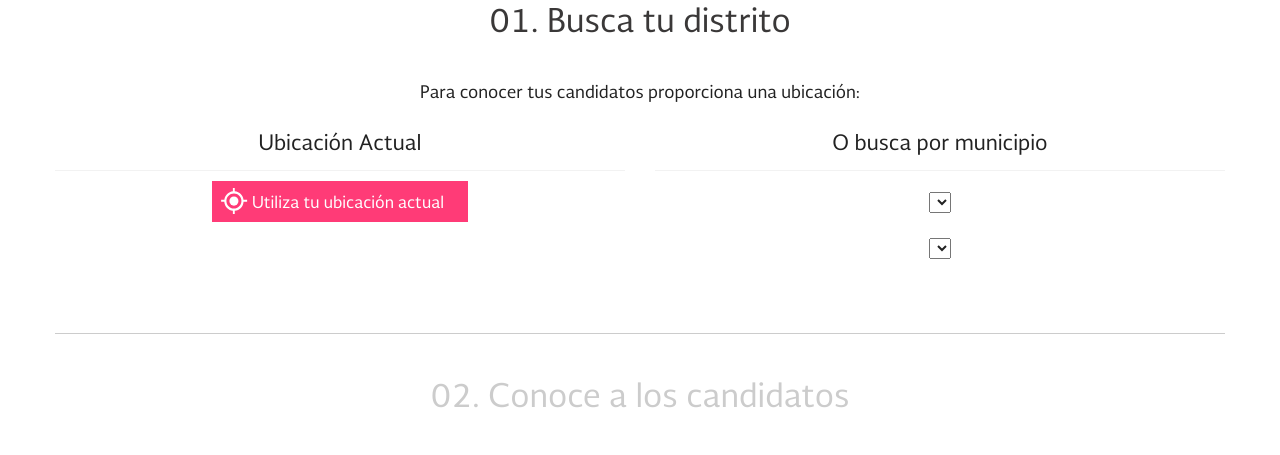
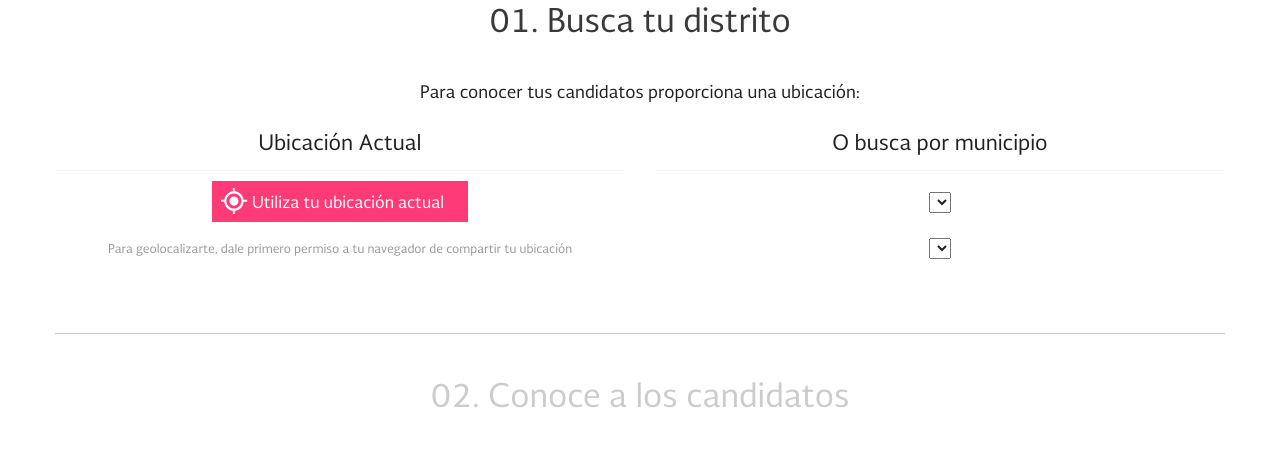
Before and after one commit to GobiernoFacil/INE_facil, a PHP site: page /candidatos.php in a window 1280 px wide. Shown: the part 385-840 px from the top of the page. Run offline with PHP 8.4, Linux system fonts and the light colour scheme; lists and menus that the app fills with data are empty; some libraries are stand-ins or nearby versions.

Commit message:
add labels and update style

```diff
--- a/candidatos.php
+++ b/candidatos.php
@@ -41,7 +41,8 @@
 					<div class="row">
 					<div class="col-sm-6 ubica">
 						<h3 class="ubica">Ubicación Actual</h3>
-						<a class="location">Utiliza tu ubicación actual</a>
+						<p><a class="location">Utiliza tu ubicación actual</a></p>
+						<p><small>Para geolocalizarte, dale primero permiso a tu navegador de compartir tu ubicación</small></p>
 					</div>
 					<div class="col-sm-6 ubica">
 				  <form>
@@ -86,6 +87,9 @@
 				<!-- la información de la casilla seleccionada -->
 				<section class="casilla">
 					 <h2>03. Ubica tu casilla</h2>
+					 <p class="lead">Está es tu ubicación actual, si esta no es tu ubicación, arrastra el marcador en el mapa para mostrar
+						 la información de la casilla.
+					 </p>
 					 <!-- el mapa de las casillas -->
 					 <div id="city-map-container">
 					 	<div class="map"></div>
--- a/css/styles.css
+++ b/css/styles.css
@@ -1156,6 +1156,12 @@ section.container {
     font-size: 12px;
     text-transform: uppercase; }
 
+.casilla .lead {
+  display: none; }
+
+.casilla .show {
+  display: block; }
+
 .viz {
   padding-bottom: 120px; }
 
@@ -1197,6 +1203,9 @@ section.container {
     border-bottom: 1px solid #f2f2f2;
     margin-bottom: 20px;
     padding-bottom: 15px; }
+  .ubica small {
+    color: #999;
+    font-size: 12px; }
 
 /* =los partidos
 -------------------------------------------------------------- */
--- a/js/main.js
+++ b/js/main.js
@@ -43,6 +43,7 @@ var APP = function(){
       close_modal_btn     = document.querySelector(".close_modal"),
       candidates_title    = document.querySelector("#district-candidates-container h2"),
       casilla_title    	  = document.querySelector(".casilla h2"),
+      casilla_lead    	  = document.querySelector(".casilla .lead"),
 
   // [ SET THE DATA CONTAINERS ]
   // crea las variables que contendrán la información de los CSV, y de los objetos
@@ -557,6 +558,7 @@ var APP = function(){
       district_map_container.className = "open";
       candidates_title.className 	   = "live";
       casilla_title.className 	   = "live";
+      casilla_lead.className 	   = "lead show";
     },
 
     // [ INITIALIZE THE LOCATION MAP ]
```
